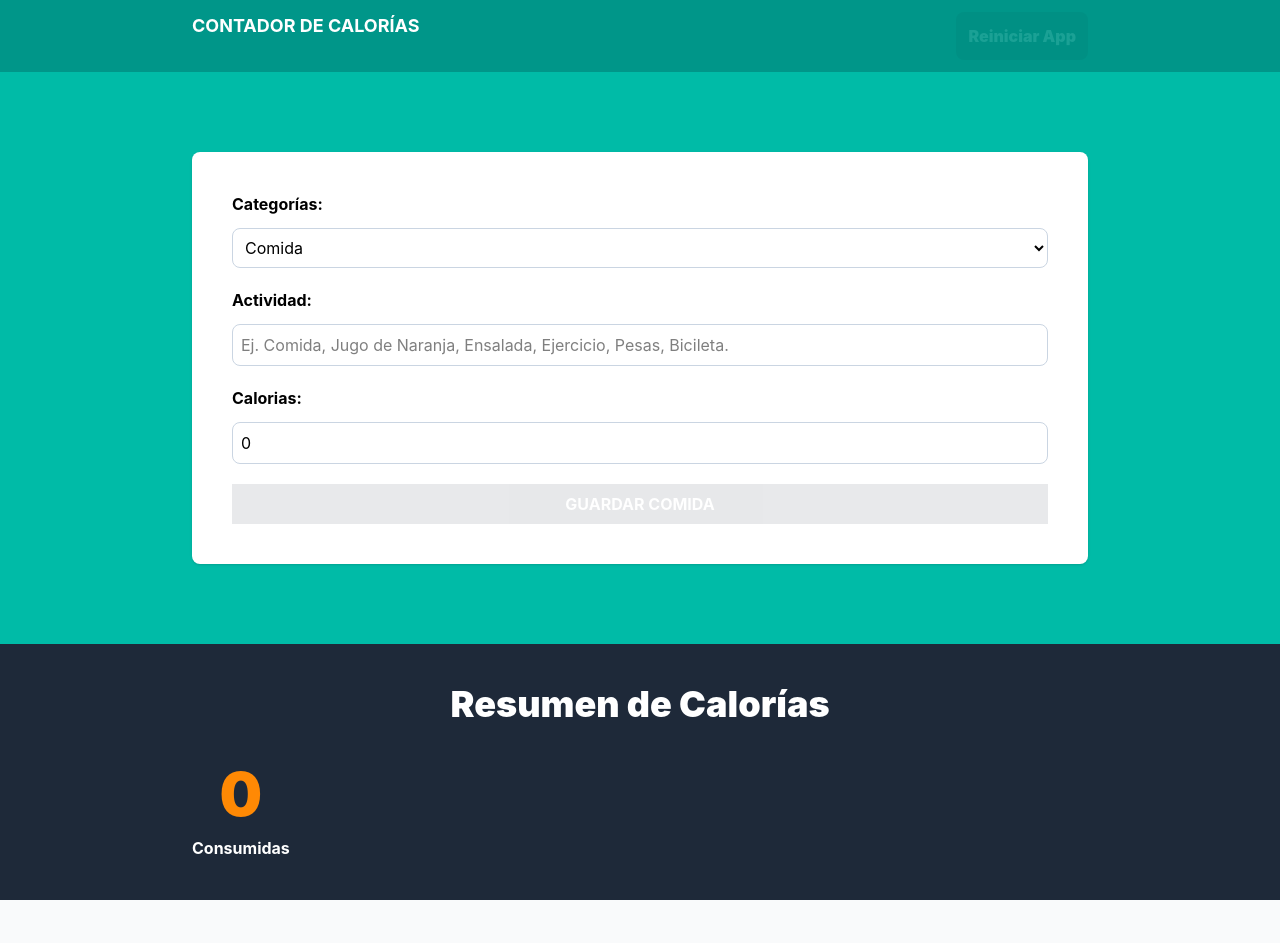
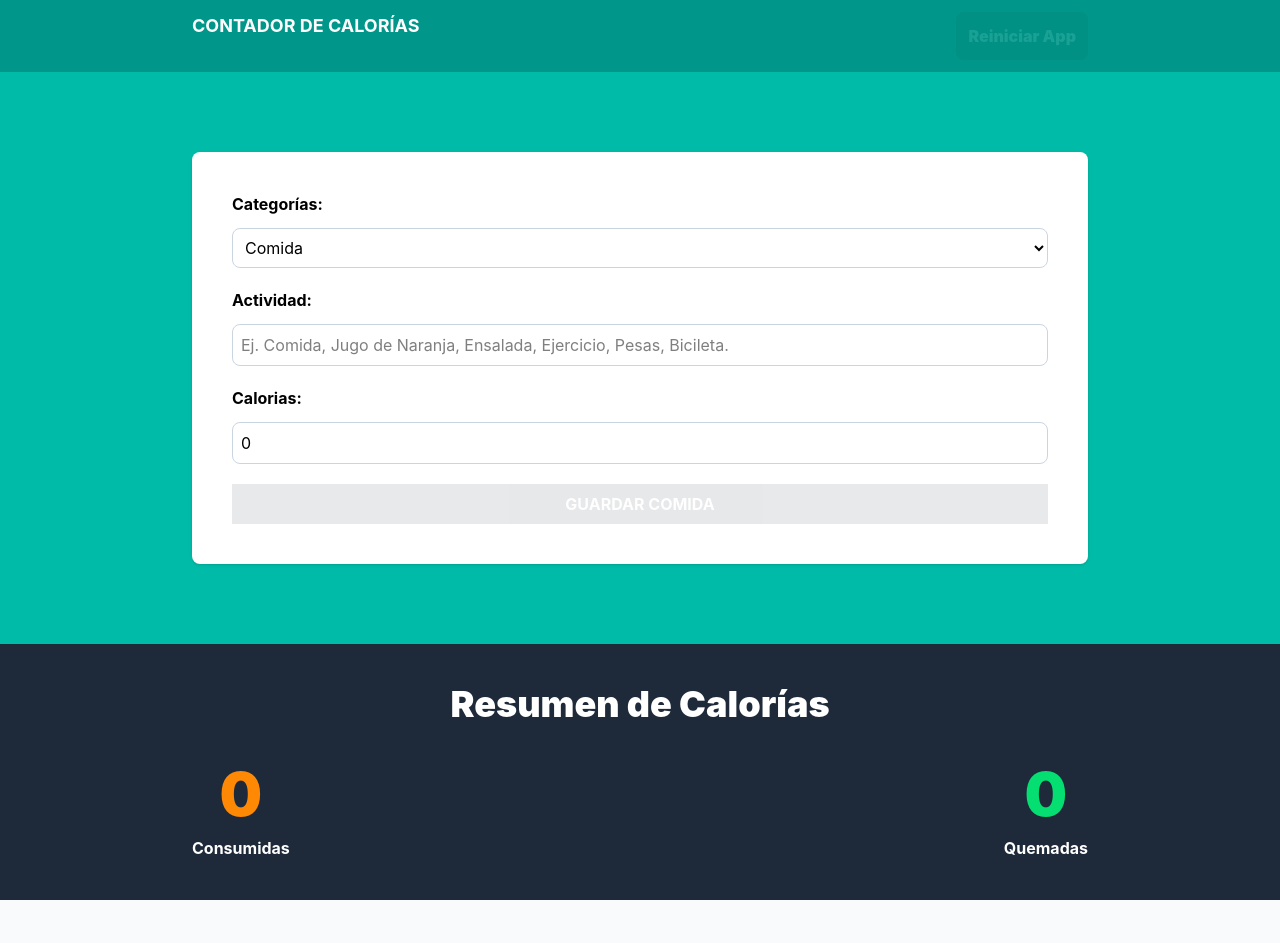
Before and after one commit to agubanchi/calorie-tracker, a React (Vite) app: page / in a window 1280 px wide. Shown: the top 943 px of the page. Built offline with nearby package versions, Linux system fonts and the light colour scheme.

Commit message:
Mostrando las calorías quemadas. Duplicamos la funcion pero cambiamos de categoria para que tome las de calorias quemadas

```diff
--- a/src/components/CalorieTracker.tsx
+++ b/src/components/CalorieTracker.tsx
@@ -9,6 +9,7 @@ export default function CalorieTracker({activities}: CalorieTrackersProps) {
 
   // contadores
 const caloriesConsumed = useMemo(() => activities.reduce((total, activity) => activity.category === 1 ? total + activity.calories : total, 0), [activities])
+const caloriesBurned = useMemo(() => activities.reduce((total, activity) => activity.category === 2 ? total + activity.calories : total, 0), [activities])
     return (
     <>
     <h2 className="text-4xl font-black text-white text-center">Resumen de Calorías</h2>
@@ -18,6 +19,10 @@ const caloriesConsumed = useMemo(() => activities.reduce((total, activity) => ac
         <span className="font-black text-6xl text-orange-400"> {caloriesConsumed}</span>
        Consumidas
     </p>
+    <p className="text-white font-bold rounded-full grid grid-cols-1 gap-3 text-center">
+        <span className="font-black text-6xl text-green-400"> {caloriesBurned}</span>
+       Quemadas
+    </p>
     </div>
 
     </>
```
